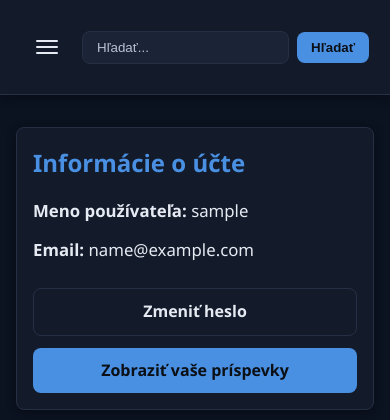
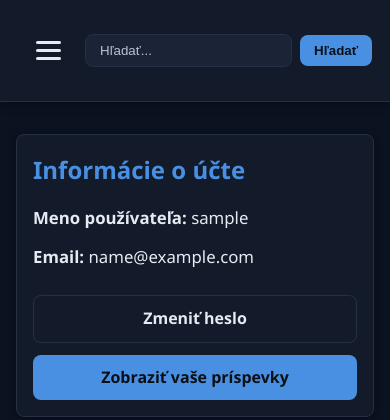
Before and after one commit to Hamlob/urbandictionary_be, a Django app: page /posts/account/ in a window 390 px wide. Shown: the top 420 px of the page. Run offline with Django 5.2, Linux system fonts and the light colour scheme; the visitor is signed in with stand-in values (Sample User, id 1); parts of the project's set-up code (start-up, migrations or seed data) failed here and were passed over.

Commit message:
fix toggle button when open

```diff
--- a/project/static/css/style.css
+++ b/project/static/css/style.css
@@ -585,11 +585,6 @@ body {
 }
 
 @media (max-width: 480px) {
-    .nav-toggle .hamburger {
-        width: 22px;
-        height: 2px;
-        margin: 4px 0;
-    }
 
     .nav-content {
         padding: 0.75rem;
```
